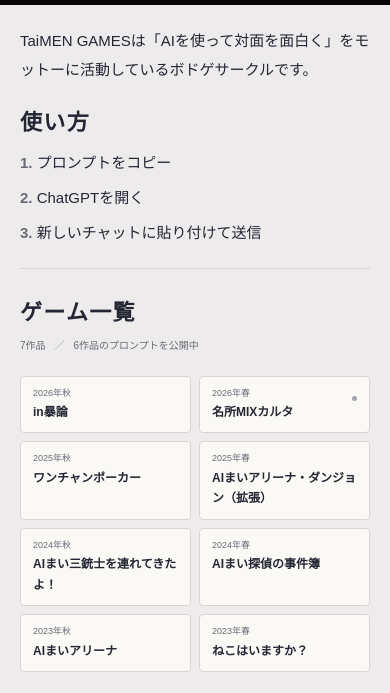
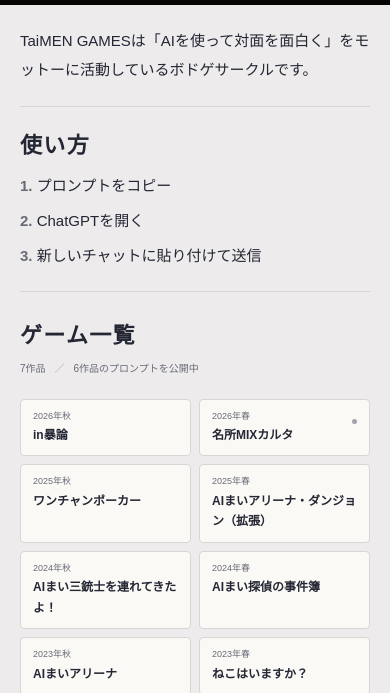
Before and after one commit to friver1985/TaiMEN-GAMES, a plain HTML site: page index.html in a window 390 px wide. Shown: the part 123-816 px from the top of the page. Drawn offline with Linux system fonts and the light colour scheme.

Commit message:
Separate circle introduction from usage guide

```diff
--- a/assets/style.css
+++ b/assets/style.css
@@ -164,4 +164,4 @@ textarea{display:block;width:100%;min-height:230px;padding:15px;background:#f6f5
 
 .expansion-release{display:block;font-size:9px;color:var(--muted);margin-top:3px}.expansion-cover{scroll-margin-top:24px}
 
-.circle-intro{margin:0;padding:26px 0 0;font-size:15px;line-height:1.9;overflow-wrap:anywhere}@media(max-width:600px){.circle-intro{padding-top:22px}}
+.circle-intro{margin:0;padding:26px 0;border-bottom:1px solid var(--line);font-size:15px;line-height:1.9;overflow-wrap:anywhere}@media(max-width:600px){.circle-intro{padding:22px 0}}
--- a/index.html
+++ b/index.html
@@ -1,5 +1,5 @@
 <!doctype html>
-<html lang="ja"><head><meta charset="utf-8"><meta name="viewport" content="width=device-width,initial-scale=1"><meta name="description" content="TaiMEN GAMESは「AIを使って対面を面白く」をモットーに活動しているボドゲサークルです。ゲームの使い方とプロンプトを公開しています。"><title>TaiMEN GAMES</title><link rel="stylesheet" href="./assets/style.css?v=21"><script src="./assets/prompt.js?v=2" defer></script></head>
+<html lang="ja"><head><meta charset="utf-8"><meta name="viewport" content="width=device-width,initial-scale=1"><meta name="description" content="TaiMEN GAMESは「AIを使って対面を面白く」をモットーに活動しているボドゲサークルです。ゲームの使い方とプロンプトを公開しています。"><title>TaiMEN GAMES</title><link rel="stylesheet" href="./assets/style.css?v=22"><script src="./assets/prompt.js?v=2" defer></script></head>
 <body><a class="skip-link" href="#games">ゲーム一覧へスキップ</a><header class="site-header"><a class="brand" href="./"><img src="./assets/brand/taimen-games-logo.png" alt="TaiMEN GAMES" width="1264" height="206" decoding="async"></a><nav aria-label="サイトメニュー"><a class="social-link social-icon" href="https://x.com/TaiMENGAMES" aria-label="TaiMENのXアカウント @TaiMENGAMES"><img src="./assets/icons/x-logo.svg" alt="" width="18" height="19"></a></nav></header><div class="tagline-band"><div class="tagline-inner"><img src="./assets/brand/chatgpt-analog-horizontal.png" alt="ChatGPT × アナログゲーム" width="2036" height="224" decoding="async"></div></div><main><p class="circle-intro">TaiMEN GAMESは「AIを使って対面を面白く」をモットーに活動しているボドゲサークルです。</p><section class="usage-guide" aria-labelledby="usage-title"><h2 id="usage-title">使い方</h2><ol class="quick-start"><li>プロンプトをコピー</li><li>ChatGPTを開く</li><li>新しいチャットに貼り付けて送信</li></ol></section>
 <section id="games" class="catalog"><div class="section-heading"><h1>ゲーム一覧</h1><p>7作品<span>／</span>6作品のプロンプトを公開中</p></div><div class="catalog-layout"><aside class="catalog-index"><p class="index-label">リリース順</p><nav class="game-nav" aria-label="ゲームを選ぶ"><a href="#in-bouron"><span class="nav-order">01</span><span class="nav-text"><small>2026年秋</small><strong>in暴論</strong></span></a>
 <a href="#meisho-mix-karuta"><span class="nav-order">02</span><span class="nav-text"><small>2026年春</small><strong>名所MIXカルタ</strong></span><span class="nav-dot" aria-label="準備中"></span></a>
```
